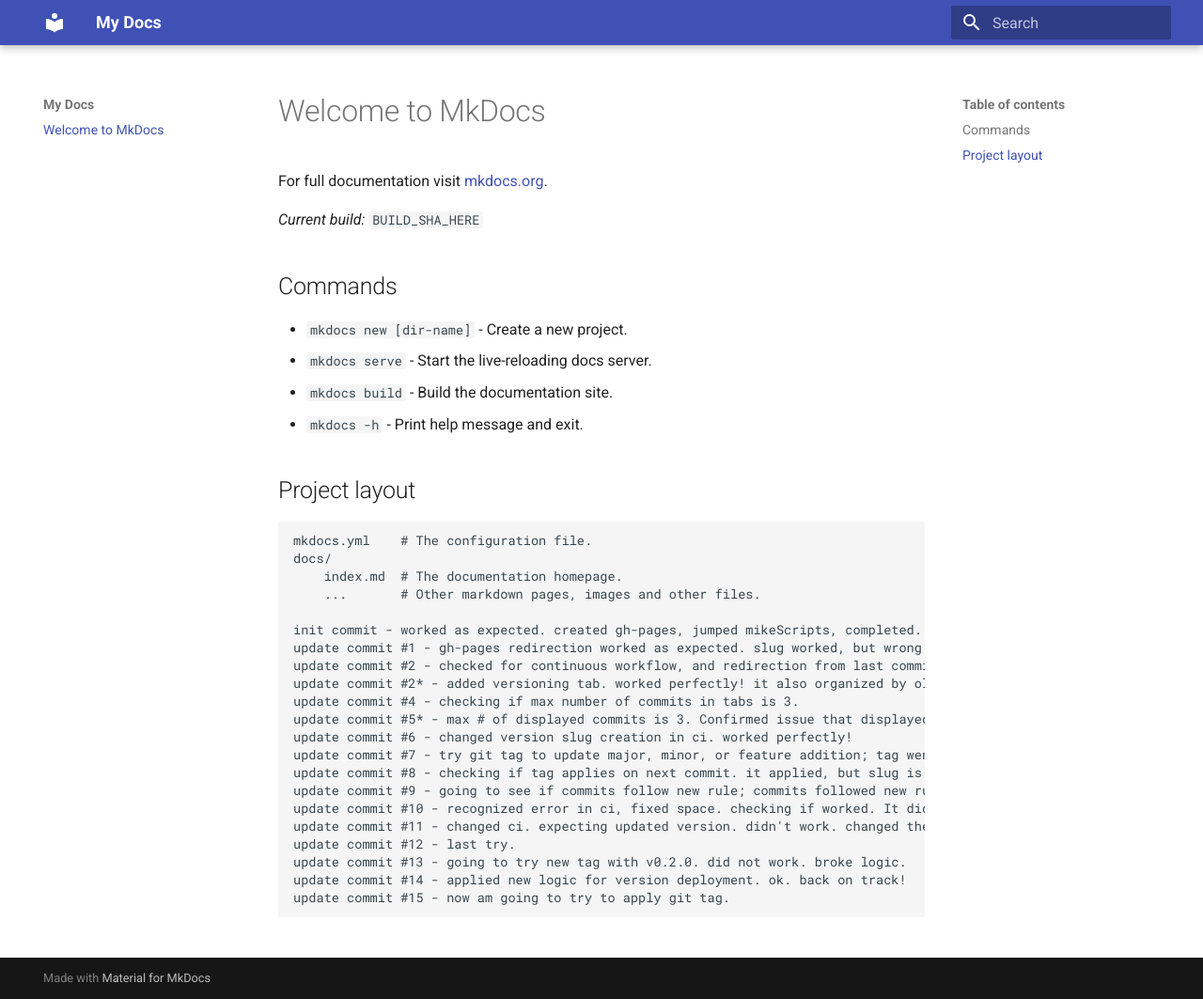
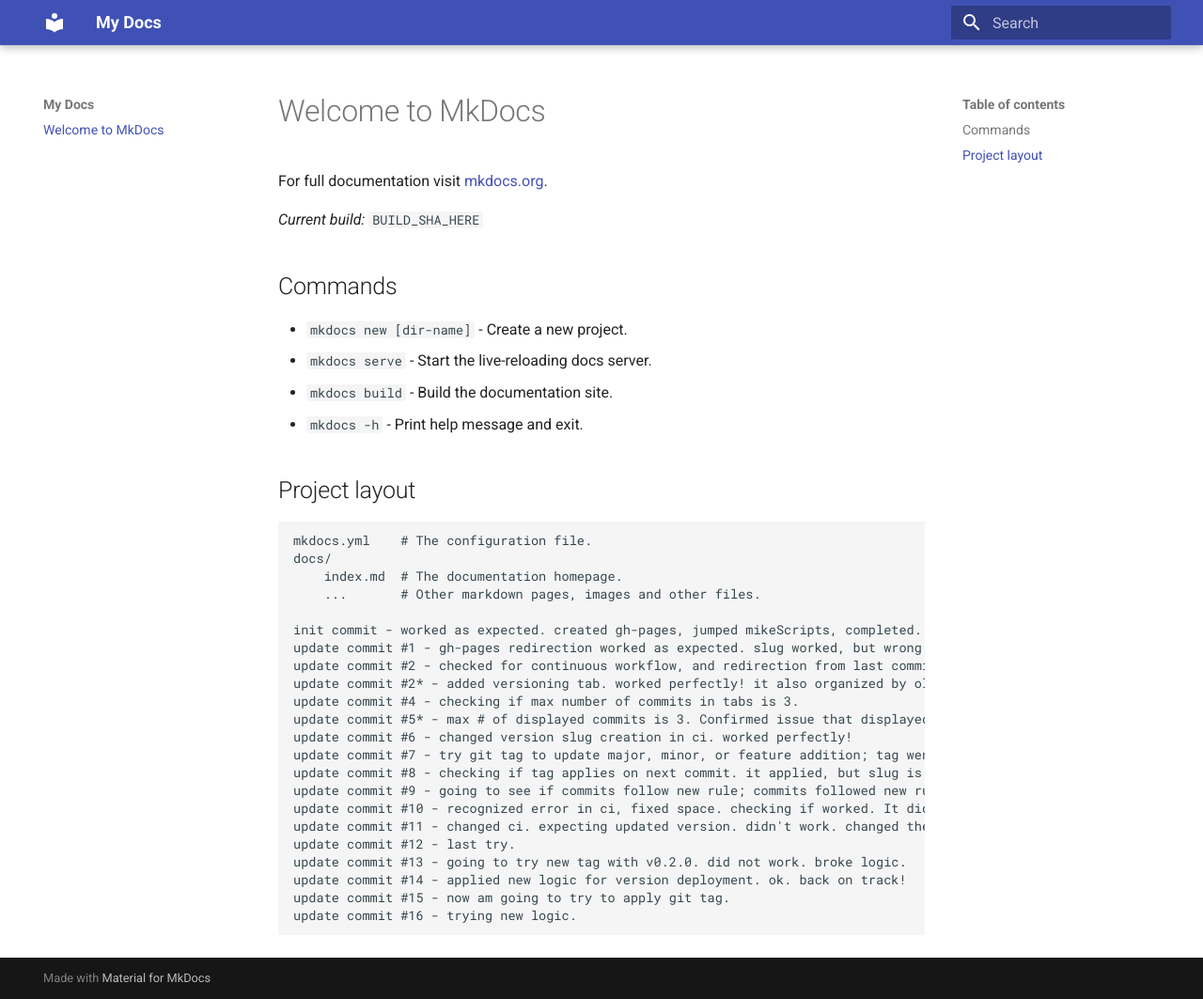
Before and after one commit to mateusloubach/docs, an MkDocs documentation site: the page built from documentation/docs/index.md, in a window 1280 px wide and 1063 px high. Shown: the whole window at 94% size. Built offline with MkDocs 1.6.1 and Material for MkDocs 9.7.7, drawn with Linux system fonts in a browser that asks for light colours; the version menu is left out.

Commit message:
update commit #16

```diff
--- a/documentation/docs/index.md
+++ b/documentation/docs/index.md
@@ -34,3 +34,4 @@
     update commit #13 - going to try new tag with v0.2.0. did not work. broke logic.
     update commit #14 - applied new logic for version deployment. ok. back on track!
     update commit #15 - now am going to try to apply git tag.
+    update commit #16 - trying new logic.
```
Also changed, not shown: 1 other file.
